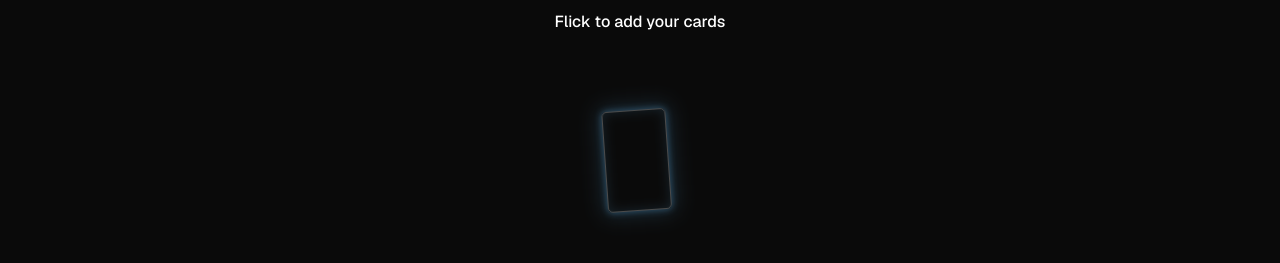
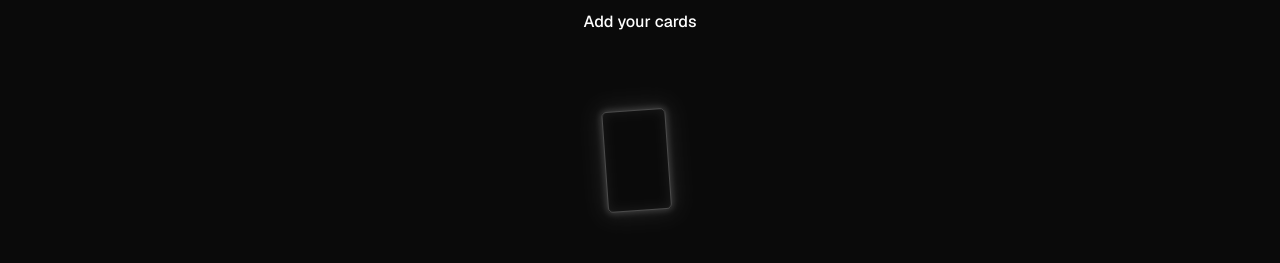
Before and after one commit to kairader/cc-benefit-tracker, a Next.js app: page /cc-benefit-tracker/onboarding in a window 1280 px wide. Shown: the top 263 px of the page. Built offline with nearby package versions, Linux system fonts and the light colour scheme.

Commit message:
Restore the "Add your cards" title and make the landing glow neutral
Co-Authored-By: Claude Opus 5.5 (1M context) <noreply@anthropic.com>
Claude-Session: https://claude.ai/code/session_012JWjchdCti4Nhs9b2Jqg2N

```diff
--- a/components/onboarding/card-fan.tsx
+++ b/components/onboarding/card-fan.tsx
@@ -65,8 +65,6 @@ interface CardFanProps {
   // Bump to have the whole hand settle with a small dip, once the cards that
   // matter are all in.
   exhale?: number
-  // Told whenever a different card comes to the front.
-  onFocus?: (card: HandCard) => void
 }
 
 const clamp = (v: number, min: number, max: number) => Math.min(max, Math.max(min, v))
@@ -124,7 +122,7 @@ function nearestAddable(items: HandCard[], from: number) {
   return best
 }
 
-export function CardFan({ items, onFlick, exhale = 0, onFocus }: CardFanProps) {
+export function CardFan({ items, onFlick, exhale = 0 }: CardFanProps) {
   useTune()
   const offset = useMotionValue(Math.floor((items.length - 1) / 2))
   const handles = useRef(new Map<string, CardHandle>())
@@ -166,23 +164,9 @@ export function CardFan({ items, onFlick, exhale = 0, onFocus }: CardFanProps) {
   }, [offset, tick])
 
   const itemsRef = useRef(items)
-  const onFocusRef = useRef(onFocus)
   useLayoutEffect(() => {
     itemsRef.current = items
-    onFocusRef.current = onFocus
   })
-  useEffect(() => {
-    let last: string | undefined
-    const report = () => {
-      const card = itemsRef.current[clamp(Math.round(offset.get()), 0, itemsRef.current.length - 1)]
-      if (!card || card.id === last) return
-      last = card.id
-      onFocusRef.current?.(card)
-    }
-    report()
-    const unsubscribe = offset.on('change', report)
-    return () => unsubscribe()
-  }, [offset, items])
 
   // A hint on arrival: the front card hops up and drops back, showing that
   // cards lift out of the hand. Skipped once the hand has been touched.
--- a/components/onboarding/onboarding.tsx
+++ b/components/onboarding/onboarding.tsx
@@ -78,8 +78,6 @@ export function Onboarding() {
   const [barRects, setBarRects] = useState<Record<string, DOMRect>>({})
   const [tick, setTick] = useState(0)
   const [exhale, setExhale] = useState(0)
-  // Hue of the card at the front of the hand; the landing spot glows with it.
-  const [focusHue, setFocusHue] = useState(240)
   // Where the loading total flies to: its place in the home header.
   const [counterTo, setCounterTo] = useState<{ x: number; y: number; scale: number } | null>(null)
   const counterRef = useRef<HTMLSpanElement>(null)
@@ -247,9 +245,9 @@ export function Onboarding() {
           animate={{ backgroundColor: phase === 'landing' ? 'rgba(10,10,10,0)' : 'rgba(10,10,10,1)' }}
           transition={{ duration: 0.4 }}
         >
-          {/* Where the next card will land: a card-shaped outline lit like the
-              home screen's glow bars, in the colour of the card at the front
-              of the hand. It slides on once the card heading for it arrives. */}
+          {/* Where the next card will land: a card-shaped outline with a soft
+              neutral glow, like the home screen's glow bars. It slides on
+              once the card heading for it arrives. */}
           <motion.div
             aria-hidden
             className="pointer-events-none absolute left-0 top-0"
@@ -264,12 +262,8 @@ export function Onboarding() {
             }}
           >
             <div
-              className="animate-breathe -translate-x-1/2 -translate-y-1/2 rounded-[5px] border border-white/40 transition-[box-shadow] duration-300"
-              style={{
-                width: CARD_W * pileScale,
-                height: CARD_H * pileScale,
-                boxShadow: `0 0 6px 1px oklch(75% 0.12 ${focusHue} / 0.5), 0 0 20px 4px oklch(75% 0.12 ${focusHue} / 0.25), inset 0 0 12px oklch(75% 0.12 ${focusHue} / 0.2)`,
-              }}
+              className="animate-breathe -translate-x-1/2 -translate-y-1/2 rounded-[5px] border border-white/40 shadow-[0_0_6px_1px_rgb(255_255_255/0.3),0_0_20px_4px_rgb(255_255_255/0.12),inset_0_0_12px_rgb(255_255_255/0.1)]"
+              style={{ width: CARD_W * pileScale, height: CARD_H * pileScale }}
             />
           </motion.div>
 
@@ -283,7 +277,7 @@ export function Onboarding() {
               animate={phase === 'pick' ? { opacity: 1, filter: 'blur(0px)' } : { opacity: 0, filter: 'blur(2px)' }}
               transition={phase === 'pick' ? { duration: 0.4, ease: 'easeOut' } : { duration: 0.2, ease: EASE_OUT }}
             >
-              <h1 className="text-base font-medium text-white">Flick to add your cards</h1>
+              <h1 className="text-base font-medium text-white">Add your cards</h1>
             </motion.header>
 
             <motion.div
@@ -291,7 +285,7 @@ export function Onboarding() {
               animate={phase === 'pick' ? { y: 0, opacity: 1 } : { y: 160, opacity: 0 }}
               transition={phase === 'pick' ? { duration: 0 } : { type: 'spring', visualDuration: 0.3, bounce: 0 }}
             >
-              <CardFan items={items} onFlick={handleFlick} exhale={exhale} onFocus={(c) => setFocusHue(c.hue)} />
+              <CardFan items={items} onFlick={handleFlick} exhale={exhale} />
             </motion.div>
 
             {/* Solid dark backing at the screen edge: Safari tints its toolbar from
```
